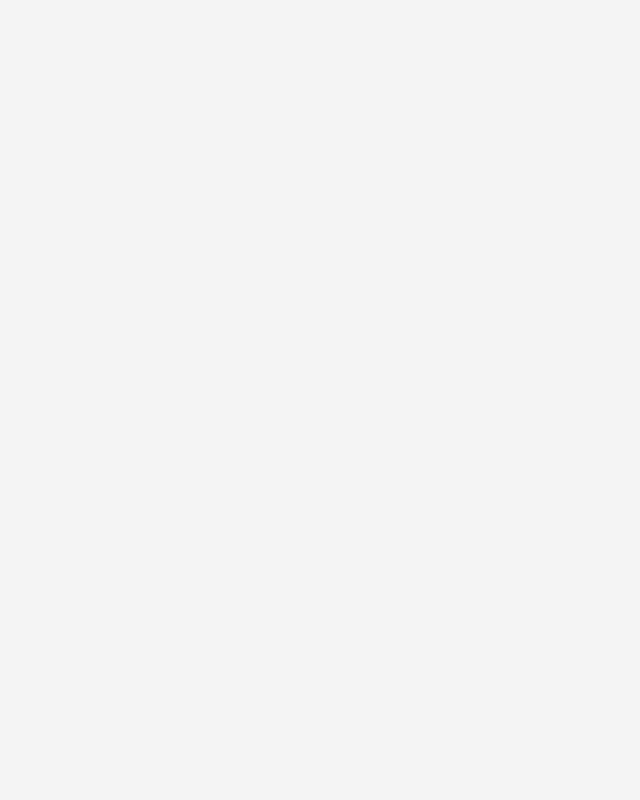
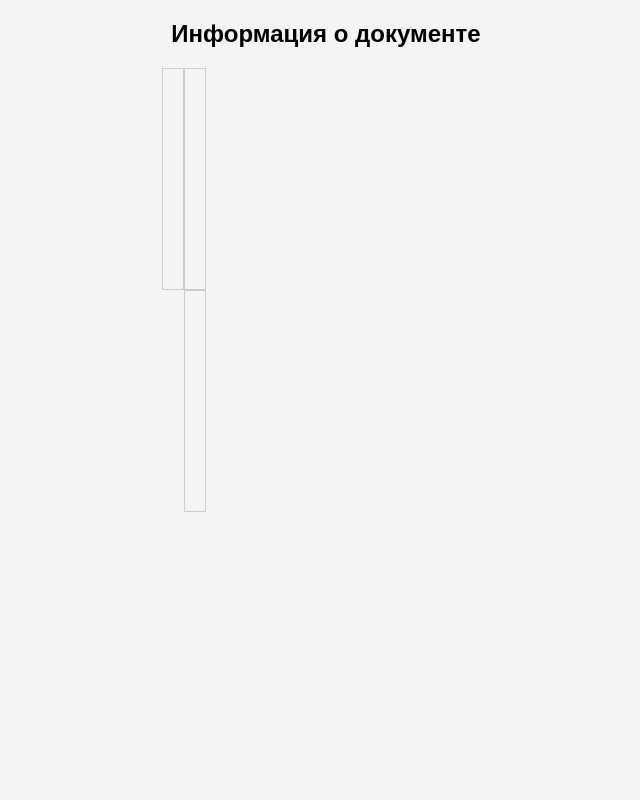
Before and after one commit to moevm/nosql2h24-docs, a React (Create React App) app in the folder client/docs-app/: page /document_info/1 in a window 1280 px wide. Before the commit this address had no page. Shown: the top 800 px of the page, without its empty margins (314-954 px from the left). Built offline with nearby package versions, Linux system fonts and the light colour scheme.

Commit message:
added doc info

```diff
--- /dev/null
+++ b/client/docs-app/src/components/DocumentInfo.js
@@ -0,0 +1,45 @@
+import React, { useState, useEffect } from 'react';
+import { useParams } from 'react-router-dom';
+
+function DocumentInfo() {
+  const { id } = useParams();
+  console.log(id)
+  const [document, setDocument] = useState(null);
+  const [loading, setLoading] = useState(true);
+  const [error, setError] = useState(null);
+
+  const jsonString = `[
+    {  "Statistics": "Статистика документа" },
+    {  "Sections": "Список разделов" },
+    {  "Content": "Полное содержание документа" }
+    ]`;
+
+  const data = JSON.parse(jsonString);
+
+  return (
+    <div className="element--horizontal">
+      <h2>Информация о документе</h2>
+      <div className='main-component'>
+        <div className='scrolling-text'>
+            {data.Content}
+        </div>
+
+        <div className='element--vertical'>
+            <div className='scrolling-text'>
+                {data.Sections}
+            </div>
+            <div className='scrolling-text'>
+                {data.Statistics}
+            </div>
+        </div>
+      </div>
+      <div className="actions">
+        <button onClick={() => alert('Просмотр документа')}>Просмотр</button>
+        <button onClick={() => alert('Редактирование документа')}>Редактирование</button>
+        <button onClick={() => alert('Версии документа')}>Версии</button>
+      </div>
+    </div>
+  );
+}
+
+export default DocumentInfo;
--- a/client/docs-app/src/components/DocumentList.js
+++ b/client/docs-app/src/components/DocumentList.js
@@ -1,9 +1,9 @@
 import React, { useState, useEffect } from 'react';
 import '../css/Login.css'
 import {useNavigate} from "react-router-dom"
-import { useLocation } from "react-router-dom";
+import {useLocation} from "react-router-dom";
 
-function DocumentList(props) {
+function DocumentList() {
   const [documents, setDocuments] = useState([]);
   const [loading, setLoading] = useState(true);
   const [page, setPage] = useState(1);
@@ -21,18 +21,17 @@ function DocumentList(props) {
     //const response = await fetch('http://your-python-backend-url/documents');
     //const data = await response.json();
     const jsonString = `
-    [{"name": "Document 1"}, {"name": "Document 2"}, {"name": "Document 3"}]
-  `;
+    [
+      {"id": 1, "name": "Document 1"},
+      {"id": 2, "name": "Document 2"},
+      {"id": 3, "name": "Document 3"}
+    ]
+    `;
 
   // Парсим строку в объект JavaScript
   const data = JSON.parse(jsonString);
     setDocuments(data);
     setLoading(false);
-  };
-
-  const handlePageChange = (newPage) => {
-    setPage(newPage);
-    fetchDocuments();
   };
 
   const handleExit = (e) => {
@@ -47,6 +46,12 @@ function DocumentList(props) {
   const handleItemsPerPageChange = (newItemsPerPage) => {
     setItemsPerPage(newItemsPerPage);
     fetchDocuments(); // Обновляем список при изменении количества элементов на странице
+  };
+
+  const handleDocumentClick = (e, id) => {
+    console.log(id)
+    e.preventDefault();
+    navigate(`/document_info/${id}`);
   };
 
 return (
@@ -69,6 +74,7 @@ return (
           {documents.map((doc) => (
             <li key={doc.name} className="document-item">
               <p>{doc.name}</p>
+              <button onClick={(e) => handleDocumentClick(e, doc.id)}> Перейти </button>
             </li>
           ))}
         </ul>
--- a/client/docs-app/src/css/Login.css
+++ b/client/docs-app/src/css/Login.css
@@ -11,6 +11,7 @@ body {
     display: flex;
     justify-content: center;
     align-items: center;
+    min-width: 100%;
     min-height: 100vh;
     background-color: #f4f4f4; /* Серый фон для body */
   }
@@ -115,6 +116,7 @@ body {
   .top-right-button-container {
     display: flex;
     justify-content: space-between;
+    overflow-y: scroll;
     width: 200px; /* Максимальная ширина контейнера */
   }
 
@@ -164,3 +166,30 @@ body {
     height: 100%;
     width: 100%;
   }
+
+  .scrolling-text {
+    height: 200px;
+    overflow-y: scroll;
+    padding: 10px;
+    border: 1px solid #ccc;
+  }
+
+  .main-component {
+    display: flex;
+    height: 100vh;
+  }
+
+  .scrolling-text {
+    height: 200px; /* Установите желаемую высоту */
+    overflow-y: scroll; /* Добавляет прокрутку по вертикали */
+    padding: 10px; /* Дополнительное пространство вокруг текста */
+    border: 1px solid #ccc; /* Граница для визуального разделения */
+  }
+
+  .element--horizontal {
+    grid-row: span 2;
+  }
+
+  .element--vertical {
+    grid-column: span 2;
+  }
--- a/client/docs-app/src/routers.js
+++ b/client/docs-app/src/routers.js
@@ -4,7 +4,7 @@ import LoginPage from "./pages/LoginPage";
 import RegistrationPage from "./pages/RegistrationPage";
 import MainPage from "./pages/MainPage";
 import DocumentList from "./components/DocumentList";
-
+import DocumentInfo from "./components/DocumentInfo";
 function AppRoutes() {
     return (
         <Routes>
@@ -12,6 +12,7 @@ function AppRoutes() {
             <Route path="/registration" element={<RegistrationPage/>}/>
             <Route path="/main" element={<MainPage/>}/>
             <Route path="/document_list" element={<DocumentList/>}/>
+            <Route path="/document_info/:id" element={<DocumentInfo/>}/>
         </Routes>
     )
 }
```
Also changed, not shown: client/docs-app/src/pages/DocumentInfoPage.js (+12 -0 lines).
